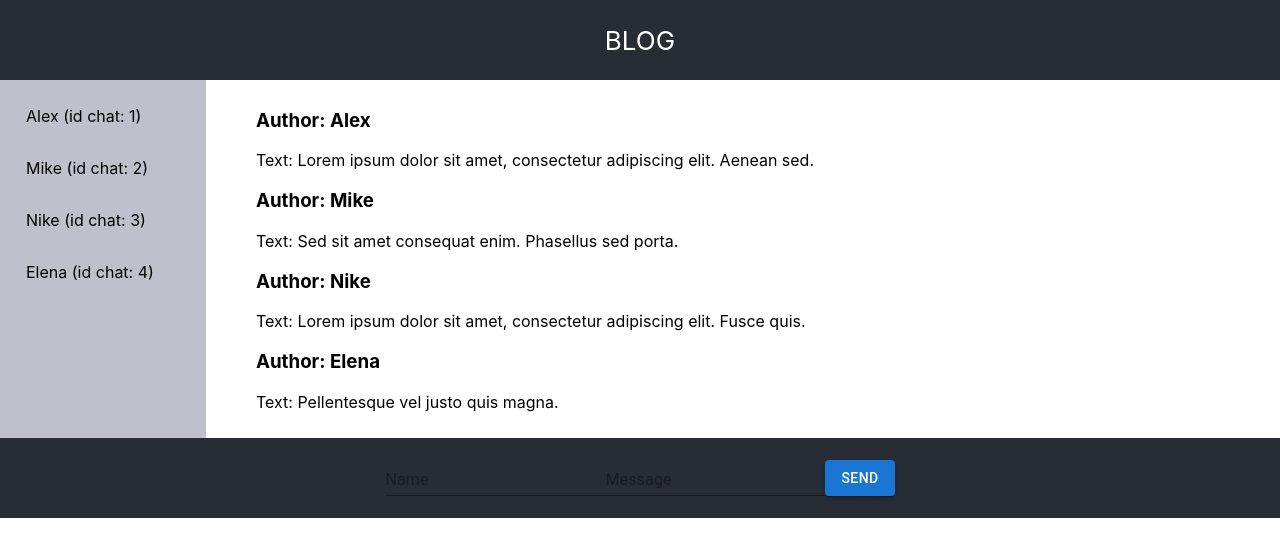
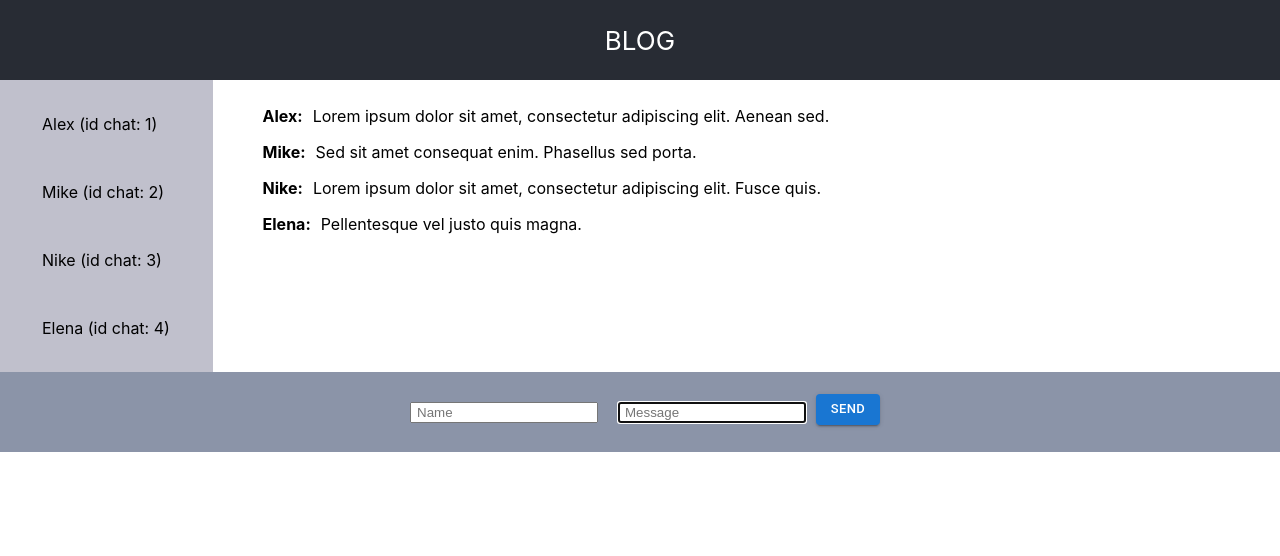
Before and after one commit to AlexZubareff/react_blog, a React (Create React App) app: page / in a window 1280 px wide. Shown: the top 556 px of the page. Built offline with nearby package versions, Linux system fonts and the light colour scheme.

Commit message:
hw-3 redy

```diff
--- a/src/App.css
+++ b/src/App.css
@@ -4,7 +4,8 @@
   display: flex;
   flex-direction: column;
   text-align: left;
-  min-height: 100%;
+  /* min-height: 100%; */
+  height: 100%;
 
 
 }
@@ -15,6 +16,9 @@
   flex-direction:row;
   justify-content: left;
   align-items: left;
+
+  height: 100%;
+  flex: 1 0 auto;
 }
 
 .list {
@@ -23,7 +27,7 @@
 
 .Left {
   background-color: rgb(192, 192, 204);
-  width: 15%;
+  width: 200px;
   padding: 10px;
 }
 
@@ -47,6 +51,8 @@
 .App-header {
   background-color: #282c34;
   min-height: 10vh;
+
+  flex: 0 0 auto;
   display: flex;
   flex-direction: column;
   align-items: center;
@@ -56,8 +62,9 @@
 }
 
 .App-footer {
-  background-color: #282c34;
+  background-color: #8b94a8;
   min-height: 10vh;
+  flex: 0 0 auto;
   display: flex;
   flex-direction: column;
   align-items: center;
@@ -68,6 +75,16 @@
   /* min-height: calc(100vh - 550px); */
 }
 
+.Input {
+  margin: 10px;
+  padding-left: 5px;
+}
+
+h4 {
+  display:inline;
+  margin-top: 0;
+  margin-right: 10px;
+}
 
 .App-link {
   color: #61dafb;
--- a/src/App.js
+++ b/src/App.js
@@ -64,19 +64,19 @@ export const App = (data) => {
   // //  setTextMessage(messageList)
   // // }, [])
 
-  const startChatList = chat.map((item) => {
-    return <List>
-      <ListItem disablePadding disableMargin>
-        <ListItemButton>{item.name} (id chat: {item.id})</ListItemButton>
-      </ListItem>
-    </List>;
+  const startChatList = chat.map((item, index) => {
+    return <List key={index.toString()}>
+              <ListItem>
+                <ListItemButton >{item.name} (id chat: {item.id})</ListItemButton>
+              </ListItem>
+          </List>;
 
   })
 
-  const startMessageList = textMessage.map((item) => {
-    return <ul className='list'>
-      <li><h3>Author: {item.name}</h3></li>
-      <li>Text: {item.text}</li>
+  const startMessageList = textMessage.map((item, index) => {
+    return <ul key={index.toString()} className='list'>
+      <li><h4>{item.name}:</h4>{item.text}</li>
+      {/* <li>Text: {item.text}</li> */}
     </ul>;
 
   })
@@ -97,7 +97,7 @@ export const App = (data) => {
 
           </div>
         <footer className='App-footer'>
-          <FormSendMessage Message = {textMessage} handleSendMessage = {setTextMessage}/>
+          <FormSendMessage Message = {textMessage} handleSendMessage = {setTextMessage} />
         </footer>
 
       </div>
--- a/src/components/FormSendMessage.jsx
+++ b/src/components/FormSendMessage.jsx
@@ -1,20 +1,30 @@
+import { useEffect, useState, useRef } from 'react';
 import Button from '@mui/material/Button';
 import TextField from '@mui/material/TextField';
 import Input from '@mui/material/Input';
 
 export const FormSendMessage = ({Message, handleSendMessage}) => {
 
-    const handleSend = () => {
-        // ev.preventDefault()
+    console.log(Message)
+
+    const inputRef = useRef(null)
+
+    useEffect(() => {
+        inputRef.current?.focus();
+        }, []);
+
+
+
+    const handleSend = (ev) => {
+
+        ev.preventDefault()
         const newMessage = {
-            name: '333',
-            text: '444444'
+            name: ev.target.form.author.value,
+            text: ev.target.form.text.value
           }
           console.log(newMessage)
 
-        handleSendMessage([...Message, newMessage])
-        // console.log(ev.target.elements.name.value)
-        //     console.log(ev.target.elements.text.value)
+        handleSendMessage([... Message, newMessage])
         }
 
 
@@ -32,11 +42,16 @@ export const FormSendMessage = ({Message, handleSendMessage}) => {
 
 
     return <>
-    <form onSubmit={handleSend}>
-        <Input size="small" type="text" name="author" placeholder='Name'></Input>
-        <Input size="small" type="text" name="text" placeholder='Message'></Input>
-        <Button variant="contained">SEND</Button>
+    <form >
+        <input  className = "Input" type="text" name="author" placeholder='Name' />
+        <input  ref={inputRef} className = "Input" type="text" name="text" placeholder='Message' />
+        <Button onClick={handleSend} variant="contained" size="small">SEND</Button>
     </form>
+    {/* <form onSubmit={handleSend}>
+        <Input  className = "Input" type="text" name="author" placeholder='Name' />
+        <Input  ref={inputRef} className = "Input" type="text" name="text" placeholder='Message' />
+        <Button variant="contained" size="large">SEND</Button>
+    </form> */}
     </>
 
 }
--- a/src/index.js
+++ b/src/index.js
@@ -8,9 +8,9 @@ import reportWebVitals from './reportWebVitals';
 
 const root = ReactDOM.createRoot(document.getElementById('root'));
 root.render(
-  <React.StrictMode>
+  //<React.StrictMode>
     <App data = {1}/>
-  </React.StrictMode>
+  //</React.StrictMode>
 );
 
 // If you want to start measuring performance in your app, pass a function
```
